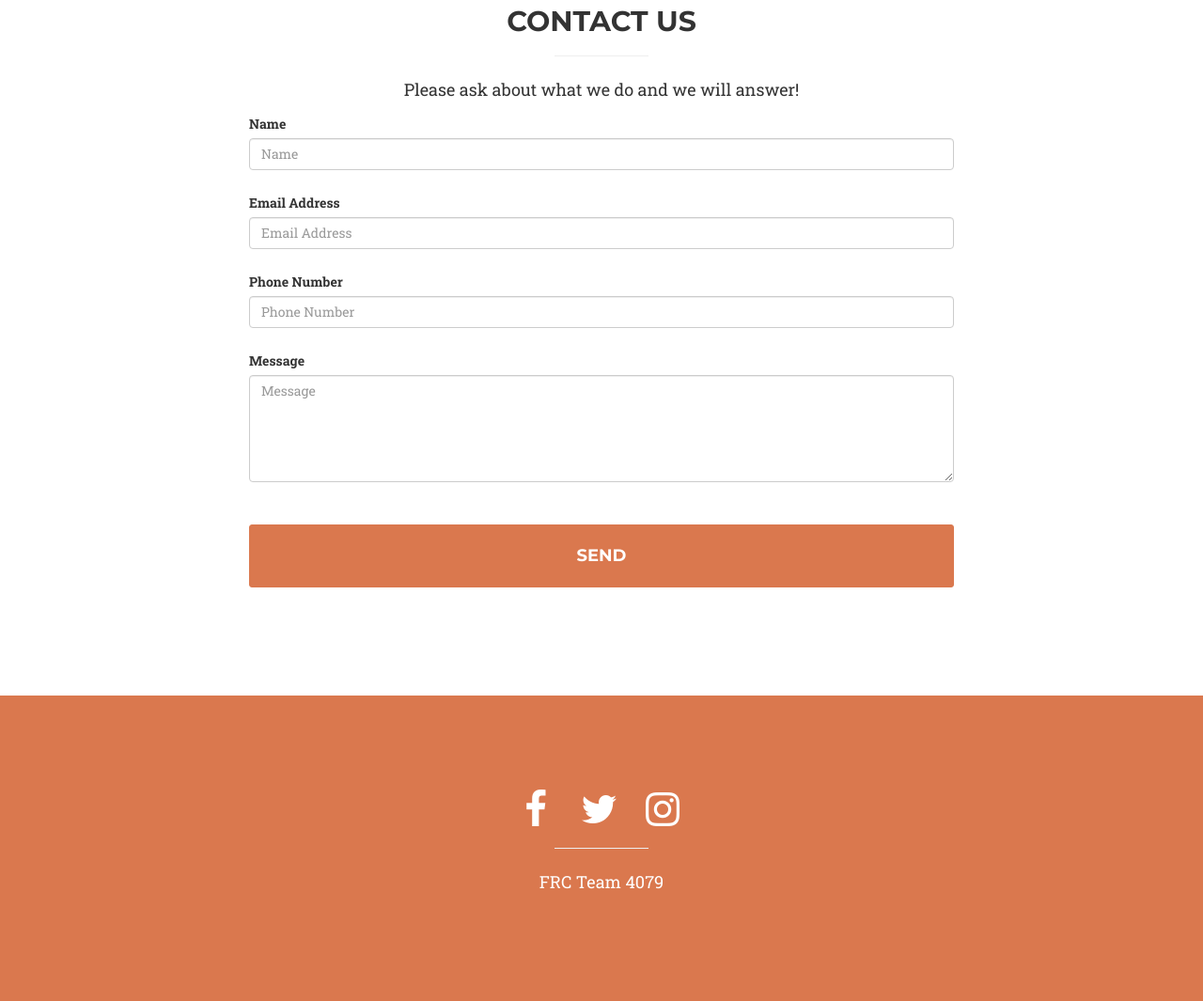
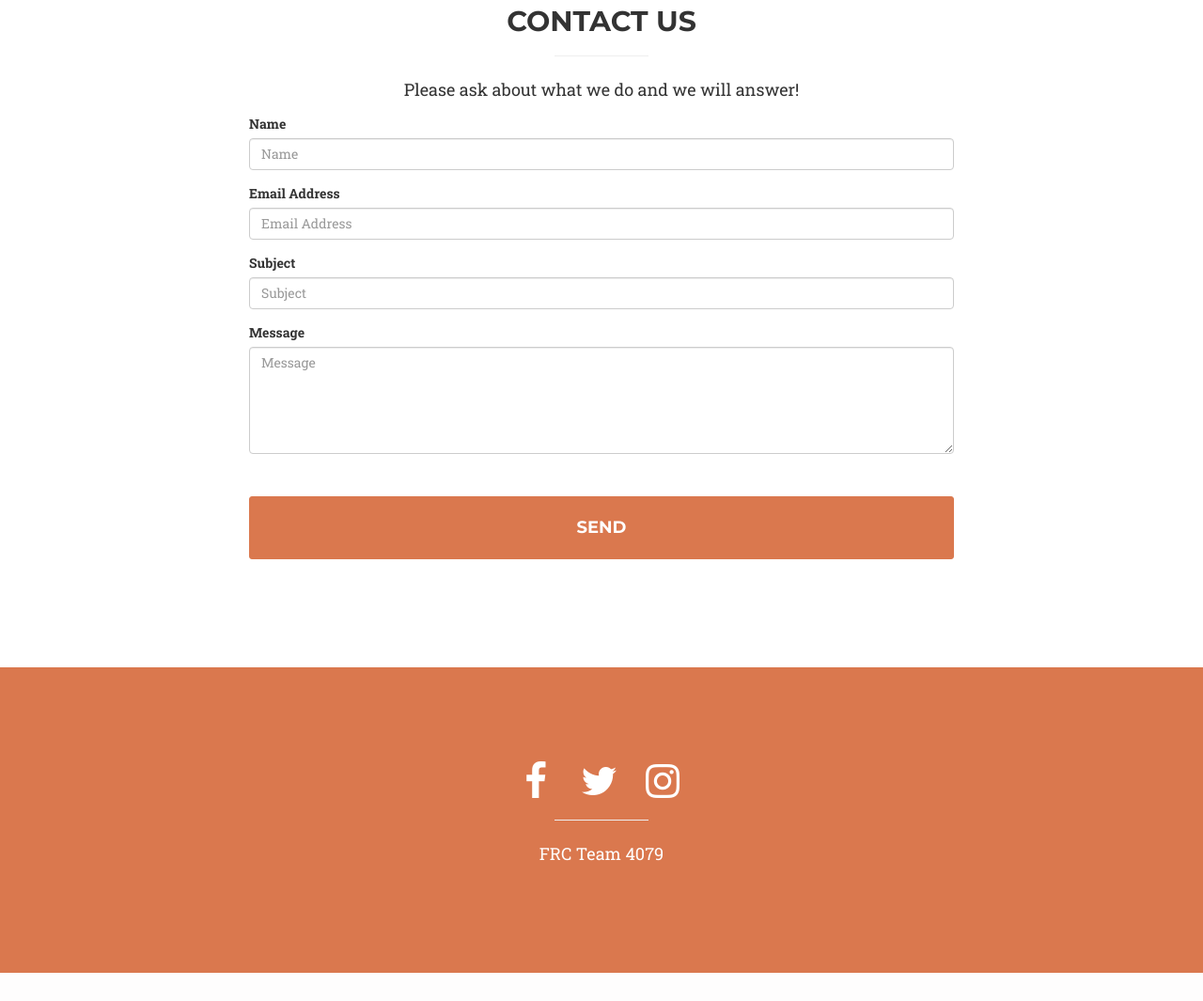
Before and after one commit to OASTEM/2016FRC-Website, a PHP site: page /contact/ in a window 1280 px wide. Shown: the part 184-1249 px from the top of the page at 94% size. After the commit the page ends 1219 px from the top, so only its background shows below. Run offline with PHP 8.4, Linux system fonts and the light colour scheme; some libraries are stand-ins or nearby versions; some web fonts are replaced.

Commit message:
added email functionality

```diff
--- a/contact/index.html
+++ b/contact/index.php
@@ -1,3 +1,8 @@
+<?php
+session_start();
+if (empty($_SESSION['token'])) {
+	$_SESSION['token'] = md5(mt_rand(1,1000000));
+} ?>
 <!DOCTYPE html>
 <html lang="en">
   <head>
@@ -78,37 +83,34 @@
         </div>
         <div class="row content-row">
             <div class="col-lg-8 col-lg-offset-2">
-                <form name="sentMessage" id="contactForm" novalidate>
+                <form action="contact.php" method="POST">
+              		<input type="hidden" name="token" value="<?php print $_SESSION['token']; ?>" />
                     <div class="row control-group">
                         <div class="form-group col-xs-12 floating-label-form-group controls">
                             <label>Name</label>
-                            <input type="text" class="form-control" placeholder="Name" id="name" required data-validation-required-message="Please enter your name.">
-                            <p class="help-block text-danger"></p>
+                            <input type="text" class="form-control" placeholder="Name" name="to">
                         </div>
                     </div>
                     <div class="row control-group">
                         <div class="form-group col-xs-12 floating-label-form-group controls">
                             <label>Email Address</label>
-                            <input type="email" class="form-control" placeholder="Email Address" id="email" required data-validation-required-message="Please enter your email address.">
-                            <p class="help-block text-danger"></p>
+                            <input type="email" class="form-control" placeholder="Email Address" name="email">
                         </div>
                     </div>
                     <div class="row control-group">
                         <div class="form-group col-xs-12 floating-label-form-group controls">
-                            <label>Phone Number</label>
-                            <input type="tel" class="form-control" placeholder="Phone Number" id="phone" required data-validation-required-message="Please enter your phone number.">
-                            <p class="help-block text-danger"></p>
+                            <label>Subject</label>
+                            <input type="text" class="form-control" placeholder="Subject" name="subject">
                         </div>
                     </div>
                     <div class="row control-group">
                         <div class="form-group col-xs-12 floating-label-form-group controls">
                             <label>Message</label>
-                            <textarea rows="5" class="form-control" placeholder="Message" id="message" required data-validation-required-message="Please enter a message."></textarea>
+                            <textarea rows="5" class="form-control" placeholder="Message" name="message"></textarea>
                             <p class="help-block text-danger"></p>
                         </div>
                     </div>
                     <br>
-                    <div id="success"></div>
                     <div class="row">
                         <div class="form-group col-xs-12">
                             <button type="submit" class="btn btn-xl btn-block">Send</button>
```
Also changed, not shown: contact/contact.php (added, +27 -0 lines).
